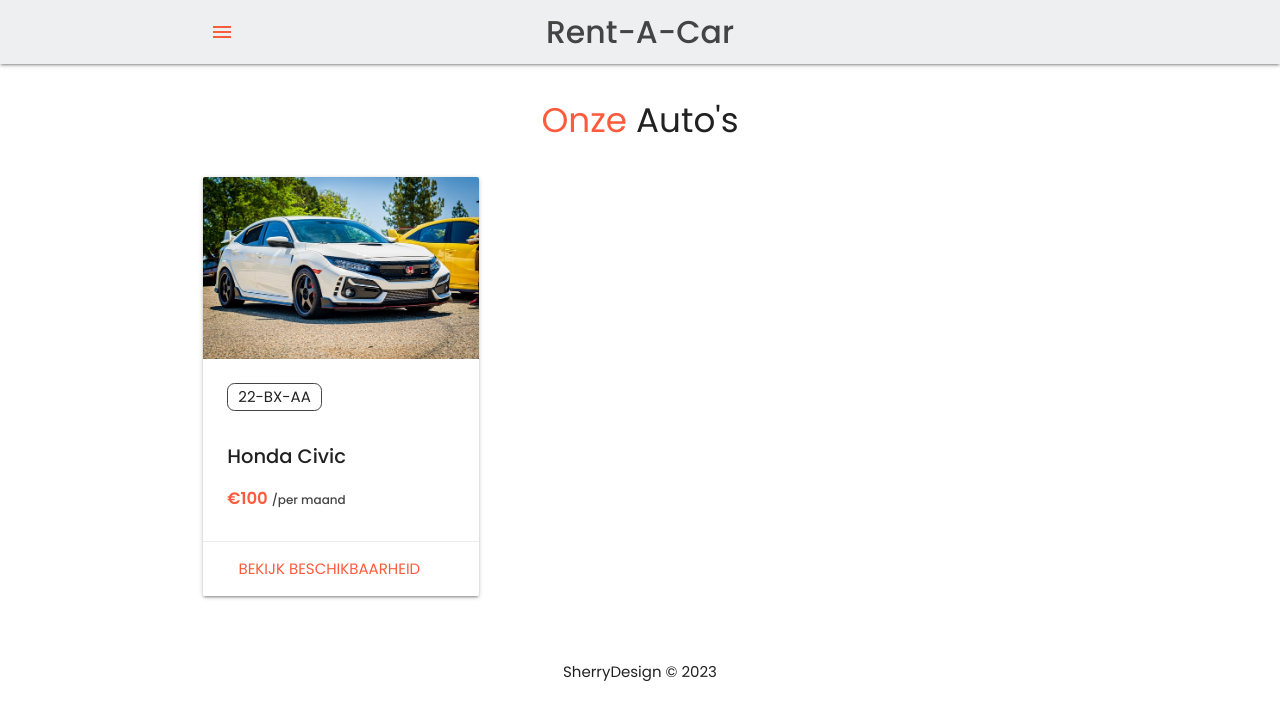
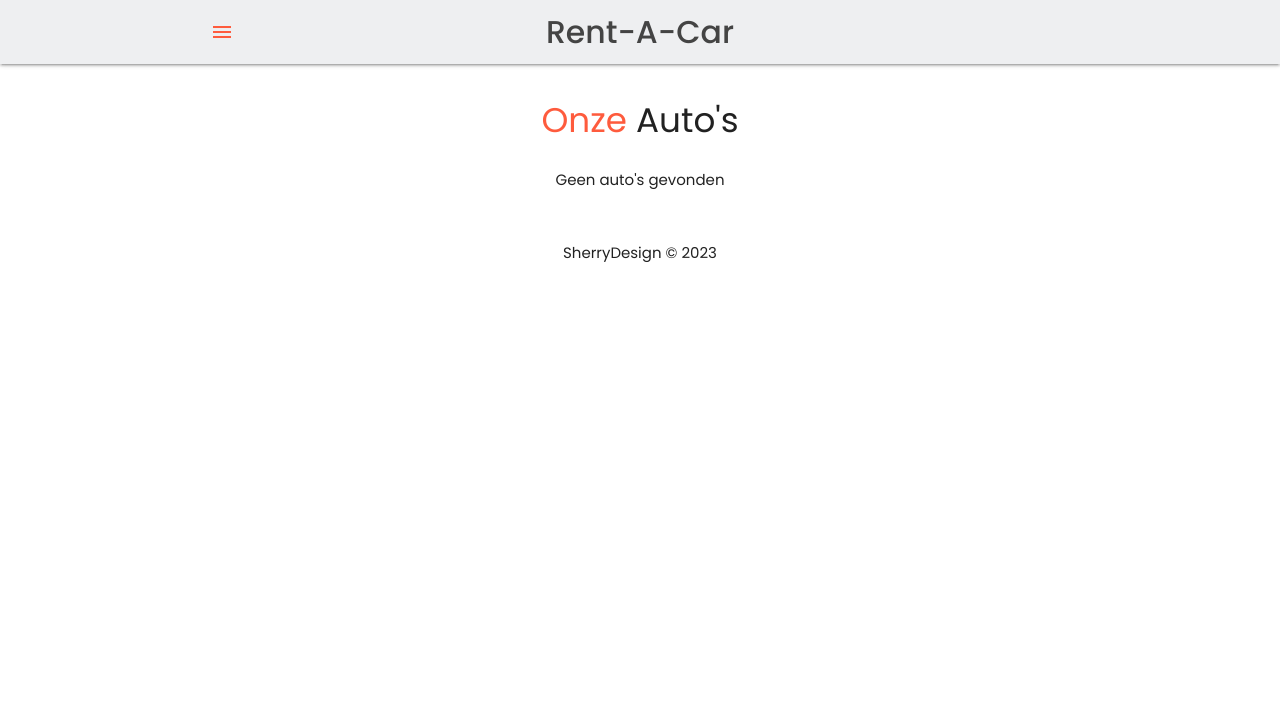
Before and after one commit to Daan-Swart/Rent-A-Car-v2, a PHP site: page /cars.php in a window 1280 px wide. Shown: the top 720 px of the page. Run offline with PHP 8.4, Linux system fonts and the light colour scheme; tables that the repository leaves empty or names only in its code hold one stand-in row (values such as "Sample post").

Commit message:
Update cars.php

```diff
--- a/cars.php
+++ b/cars.php
@@ -1,5 +1,26 @@
 <?php
 include("includes/header.php");
+// include("includes/functions.inc.php");
+require_once('includes/dbcon.inc.php');
+
+
+
+try {
+    $sql =   "SELECT * FROM voertuigen WHERE autoOfbus = 'auto'";
+    $stmt = $conn->prepare($sql);
+    $stmt->execute();
+    $rowCount = $stmt->rowCount();
+
+    if ($rowCount == 0) {
+        $notFound = "Geen auto's gevonden";
+    } else {
+        $autos = $stmt->fetchAll(PDO::FETCH_ASSOC);
+    }
+} catch (PDOException $e) {
+    echo "Connection:" . $e->getMessage();
+}
+
+
 ?>
 <!-- Section: Cars-->
 <section class="section section-cars scrollspy">
@@ -7,26 +28,35 @@ include("includes/header.php");
         <h4 class="center">
             <span>Onze</span> Auto's
         </h4>
+        <?php if (isset($notFound)) echo "<p class='center'>" . $notFound . "</p>" ?>
         <div class="row">
+            <?php if (isset($autos)) {
+                foreach ($autos as $auto) {
+            ?>
                     <div class="col s12 m4">
                         <div class="card">
                             <div class="card-image">
-                        <img src="img/car1.jpg" alt="">
+                                <img src="img/<?php echo $auto['afbeelding'] ?>" alt="">
                             </div>
                             <div class="card-content">
-                        <p>22-BX-AA</p>
-                        <span class="card-title">Honda Civic</span>
-                        <h2>€100 <span>/per maand</span></h2>
+                                <p><?php echo $auto['kenteken'] ?></p>
+                                <span class="card-title"><?php echo $auto['merk'] . " "; echo $auto['type']?></span>
+                                <h2><?php echo "€" . $auto['prijsPerDag'] ?><span> / per maand</span></h2>
                             </div>
                             <div class="card-action center">
-                        <a href="#">Bekijk beschikbaarheid</a>
+                                <a href="car.php">Bekijk beschikbaarheid</a>
                             </div>
                         </div>
                     </div>
+
+            <?php }
+            } ?>
+
         </div>
     </div>
 </section>
 
 <?php
+
 include("includes/footer.php");
 ?>
```
Lines whose indentation alone changed are shown as unchanged.
